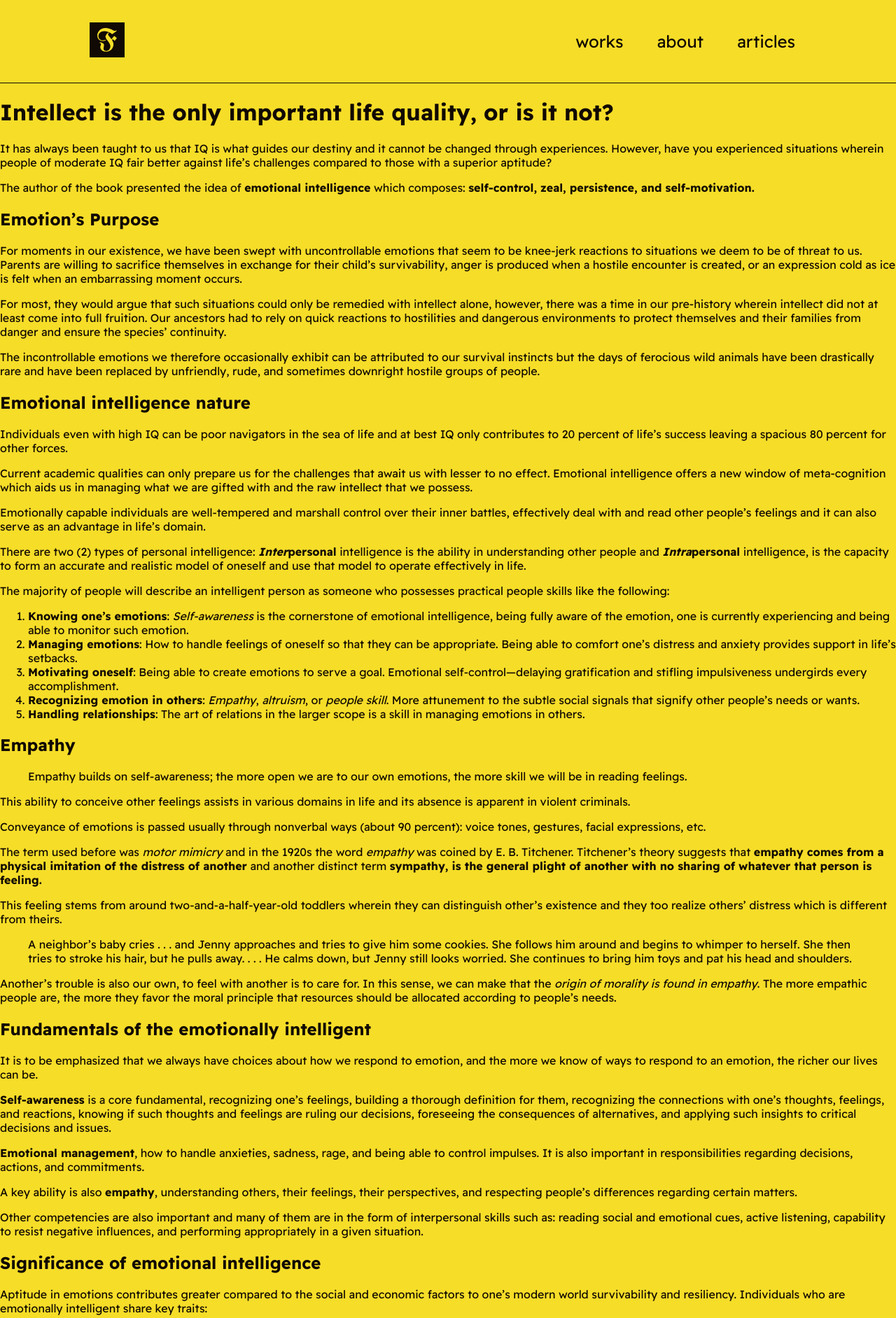
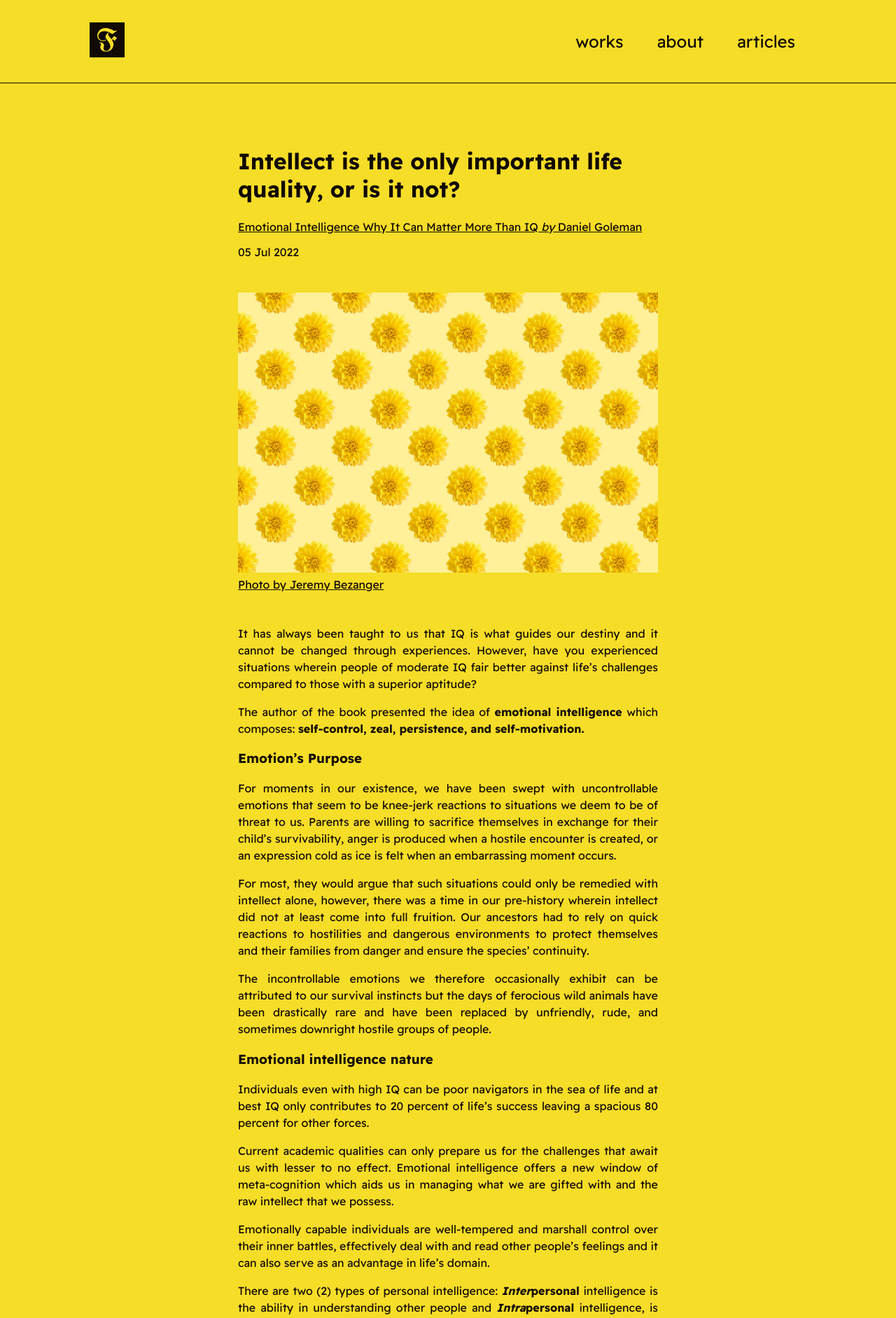
Before and after one commit to franthormel/franthormel.github.io, a Jekyll site: the page built from _posts/2022-07-05-emotional-intelligence.md, in a window 1280 px wide. Shown: the top 1883 px of the page at 70% size. Built offline with Jekyll 4.4.1, drawn with Linux system fonts in a browser that asks for light colours; some of the changed text lies outside the part shown.

Commit message:
Article details

```diff
--- a/_config.yml
+++ b/_config.yml
@@ -19,7 +19,7 @@ contact_label: Get in touch
 # Default website title
 title: Franthormel
 
-note_article: This serves as a rundown of the book and does not serve in any way to be a complete replacement. It is highly advised to read the book itself.
+article_footer: This serves as a rundown and does not serve in any way to be a complete replacement of the said material. It is highly advised to read the actual source itself.
 
 defaults:
   - scope:
--- a/_layouts/article.html
+++ b/_layouts/article.html
@@ -2,7 +2,52 @@
 layout: default
 ---
 
-<h1>{{ page.title }}</h1>
-<!-- TODO 2: List of posts -->
+<main class="article">
+  <section>
+    <!-- Title -->
+    <h1 class="article__header">{{ page.title }}</h1>
 
-{{ content }}
+    <!-- Book Details (if any) -->
+    <section class="article__book">
+      <a class="article__book__url" target="_blank" href="{{ page.book.url }}">
+        {{ page.book.title }} {% if page.book.author %}
+        <span class="article__book__author">by</span> {{ page.book.author }} {%
+        endif %}
+      </a>
+    </section>
+
+    <!-- Date posted -->
+    <section class="article__date">
+      {% if page.date_posted %} {{ page.date | date_to_string }} {% endif %}
+    </section>
+
+    <!-- Image (if any) -->
+    {% if page.image %}
+    <section class="article__image">
+      <img
+        src="/assets/img/posts/{{ page.image.file }}"
+        class="article__image__file"
+      />
+      {% if page.image.credit %}
+      <a
+        href="{{ page.image.credit.url }}"
+        target="_blank"
+        class="article__image__credit"
+      >
+        Photo by {{ page.image.credit.name }}
+      </a>
+      {% endif %}
+    </section>
+    {% endif %}
+  </section>
+
+  <section class="article__content">{{ content }}</section>
+
+  <footer class="article__footer">
+    {% if page.footer %}
+    <p>{{ page.footer }}</p>
+    {% else %}
+    <p>{{ site.article_footer }}</p>
+    {% endif %}
+  </footer>
+</main>
--- a/_layouts/default.html
+++ b/_layouts/default.html
@@ -18,7 +18,10 @@
     <meta http-equiv="X-UA-Compatible" content="IE=edge" />
     <meta name="viewport" content="width=device-width, initial-scale=1.0" />
     <title>
-      {% if page.title %} {{ page.title | capitalize }} {% else %} Franthormel
+      {% if page.title %}
+        {{ page.title | capitalize }}
+      {% else %}
+        {{ site.title }}
       {% endif %}
     </title>
     <link
--- a/_posts/2022-07-05-emotional-intelligence.md
+++ b/_posts/2022-07-05-emotional-intelligence.md
@@ -3,7 +3,13 @@ title: Intellect is the only important life quality, or is it not?
 book:
     author: Daniel Goleman
     title: Emotional Intelligence Why It Can Matter More Than IQ
-date_read: June 16, 2022
+    url: https://www.goodreads.com/book/show/26329.Emotional_Intelligence
+date_posted: June 16, 2022
+image:
+    file: 2022-07-05-emotional-intelligence.jpg
+    credit:
+        name: Jeremy Bezanger
+        url: https://unsplash.com/photos/sLax-F9cEUc?utm_source=unsplash&utm_medium=referral&utm_content=creditShareLink
 <!-- TODO 4: Add tags and categories -->
 ---
 
@@ -14,7 +20,7 @@ The author of the book presented the idea of **emotional intelligence** which co
 
 
 
-## Emotion's Purpose
+### Emotion's Purpose
 For moments in our existence, we have been swept with uncontrollable emotions that seem to be knee-jerk reactions to situations we deem to be of threat to us. Parents are willing to sacrifice themselves in exchange for their child's survivability,  anger is produced when a hostile encounter is created, or an expression cold as ice is felt when an embarrassing moment occurs.
 
 For most, they would argue that such situations could only be remedied with intellect alone, however, there was a time in our pre-history wherein intellect did not at least come into full fruition. Our ancestors had to rely on quick reactions to hostilities and dangerous environments to protect themselves and their families from danger and ensure the species' continuity.
@@ -23,7 +29,7 @@ The incontrollable emotions we therefore occasionally exhibit can be attributed
 
 
 
-## Emotional intelligence nature
+### Emotional intelligence nature
 Individuals even with high IQ can be poor navigators in the sea of life and at best IQ only contributes to 20 percent of life's success leaving a spacious 80 percent for other forces.
 
 Current academic qualities can only prepare us for the challenges that await us with lesser to no effect. Emotional intelligence offers a new window of meta-cognition which aids us in managing what we are gifted with and the raw intellect that we possess.
@@ -39,7 +45,7 @@ The majority of people will describe an intelligent person as someone who posses
 4.  **Recognizing emotion in others**: *Empathy*, *altruism*, or *people skill*. More attunement to the subtle social signals that signify other people's needs or wants.
 5.  **Handling relationships**: The art of relations in the larger scope is a skill in managing emotions in others.
 
-## Empathy
+### Empathy
 > Empathy builds on self-awareness; the more open we are to our own emotions, the more skill we will be in reading feelings.
 
 This ability to conceive other feelings assists in various domains in life and its absence is apparent in violent criminals.
@@ -54,7 +60,7 @@ This feeling stems from around two-and-a-half-year-old toddlers wherein they can
 
 Another's trouble is also our own, to feel with another is to care for. In this sense, we can make that the *origin of morality is found in empathy*. The more empathic people are, the more they favor the moral principle that resources should be allocated according to people's needs.
 
-## Fundamentals of the emotionally intelligent
+### Fundamentals of the emotionally intelligent
 It is to be emphasized that we always have choices about how we respond to emotion, and the more we know of ways to respond to an emotion, the richer our lives can be.
 
 **Self-awareness** is a core fundamental, recognizing one's feelings, building a thorough definition for them, recognizing the connections with one's thoughts, feelings, and reactions, knowing if such thoughts and feelings are ruling our decisions, foreseeing the consequences of alternatives, and applying such insights to critical decisions and issues.
@@ -65,7 +71,7 @@ A key ability is also **empathy**, understanding others, their feelings, their p
 
 Other competencies are also important and many of them are in the form of interpersonal skills such as: reading social and emotional cues, active listening, capability to resist negative influences, and performing appropriately in a given situation.
 
-## Significance of emotional intelligence
+### Significance of emotional intelligence
 Aptitude in emotions contributes greater compared to the social and economic factors to one's modern world survivability and resiliency. Individuals who are emotionally intelligent share key traits:
 1. Winning sociability draws people towards them.
 2. Self-confidence.
--- /dev/null
+++ b/_sass/_article.scss
@@ -0,0 +1,45 @@
+.article {
+  @include layout;
+  max-width: 600px;
+}
+
+.article__header {
+  font-size: 2rem;
+  margin-bottom: 1.5rem;
+}
+
+.article__book,
+.article__date {
+  margin-bottom: 1rem;
+}
+
+.article__book__author {
+  font-style: italic;
+}
+
+.article__book__url,
+.article__image__credit {
+  text-decoration-line: underline;
+}
+
+.article__image {
+  margin: 3rem 0;
+}
+
+.article__image__file {
+  max-width: 600px;
+  margin-bottom: 0.2rem;
+}
+
+.article__content {
+  text-align: justify;
+  line-height: 1.5rem;
+}
+
+.article__footer {
+  border: var(--border);
+  font-size: 0.85rem;
+  margin-top: 5rem;
+  padding: 2rem;
+  text-align: center;
+}
--- a/_sass/_works.scss
+++ b/_sass/_works.scss
@@ -19,7 +19,6 @@
 }
 
 .work__item__img {
-  border: var(--border);
   height: 500px;
   max-width: 100%;
   object-fit: cover;
--- a/assets/css/styles.scss
+++ b/assets/css/styles.scss
@@ -4,6 +4,7 @@
 @import "index";
 
 @import "about";
+@import "article";
 @import "heading";
 @import "navbar";
 @import "works";
```
Also changed, not shown: assets/img/posts/2022-07-05-emotional-intelligence.jpg (added).
